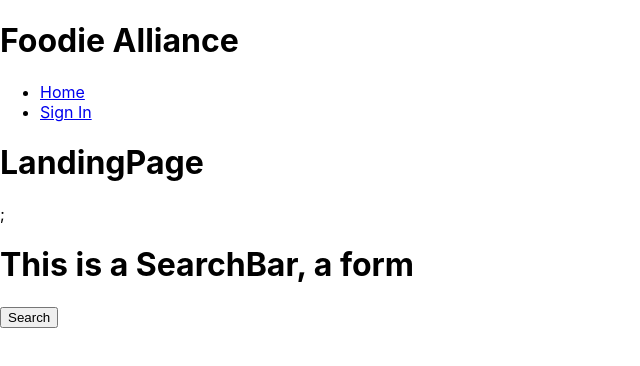
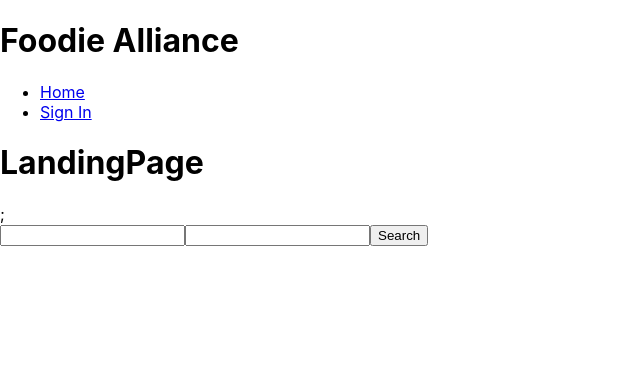
Before and after one commit to zbl14/capstone-planning-log-and-proposal, a React (Create React App) app: page / in a window 1280 px wide. Shown: the top 366 px of the page, without its empty margins (0-640 px from the left). Built offline with nearby package versions, Linux system fonts and the light colour scheme.

Commit message:
add form to submit term and location

```diff
--- a/src/components/landingPage/searchBar/SearchBar.js
+++ b/src/components/landingPage/searchBar/SearchBar.js
@@ -1,15 +1,41 @@
-import React from "react";
-import { Link } from "react-router-dom";
+import React, { useState } from "react";
+import PropTypes from "prop-types";
 
-const SearchBar = () => {
+const SearchBar = (props) => {
+  const [term, setTerm] = useState(props.term || "");
+  const [location, setLocation] = useState(props.location || "");
+
+  const submit = (event) => {
+    props.search(term, location);
+    event.preventDefault();
+  };
   return (
     <React.Fragment>
-      <h1>This is a SearchBar, a form</h1>
-      <Link to="/search">
-        <button submit>Search</button>
-      </Link>
+      <form onSubmit={submit}>
+        <input
+          type="text"
+          name="term"
+          onChange={(event) => {
+            setTerm(event.target.value);
+          }}
+          value={term}
+        />
+        <input
+          type="text"
+          name="location"
+          onChange={(event) => {
+            setLocation(event.target.value);
+          }}
+          value={location}
+        />
+        <button onClick={submit}>Search</button>
+      </form>
     </React.Fragment>
   );
 };
 
+SearchBar.propTypes = {
+  search: PropTypes.func,
+};
+
 export default SearchBar;
```
